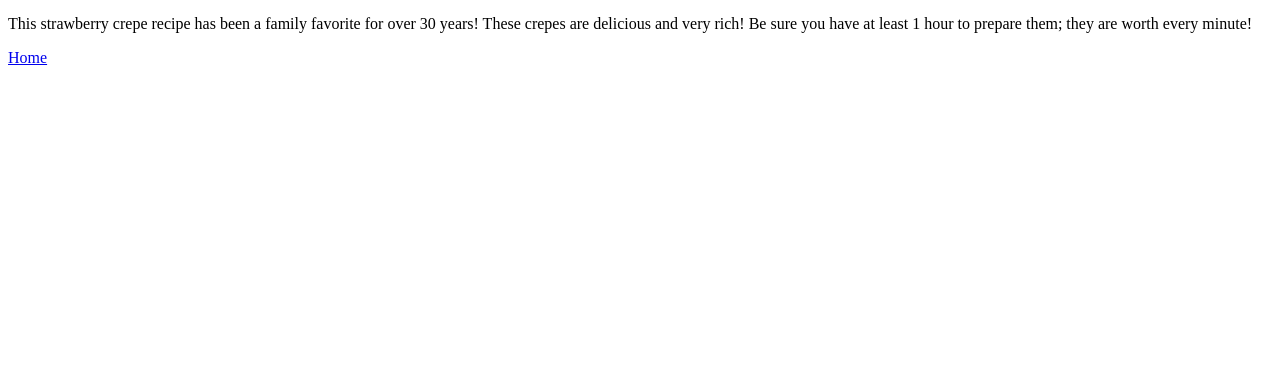
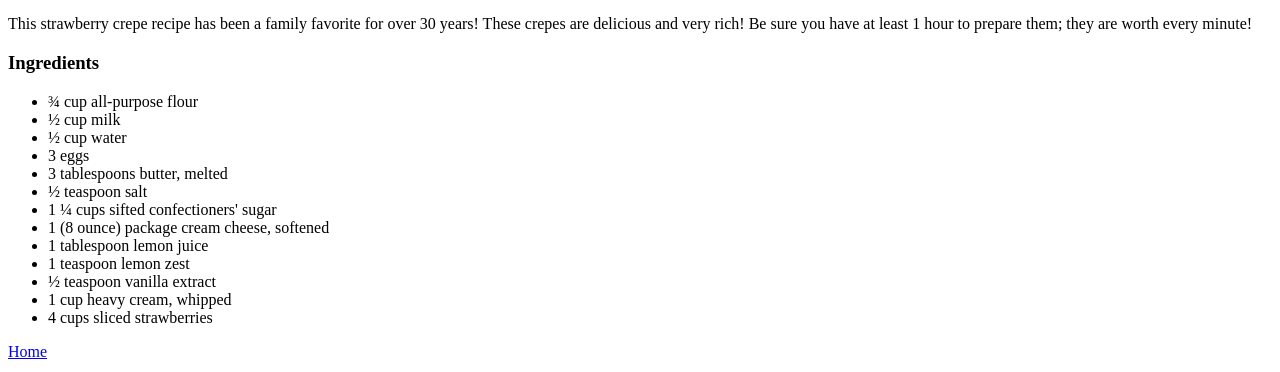
Before and after one commit to mtamelyte/odin-recipes, a plain HTML site: page recipes/crepes.html in a window 1280 px wide. Shown: the part 428-800 px from the top of the page. Drawn offline with Linux system fonts and the light colour scheme.

Commit message:
Add an ingredients list

```diff
--- a/recipes/crepes.html
+++ b/recipes/crepes.html
@@ -3,13 +3,29 @@
 <head>
     <meta charset="UTF-8">
     <meta name="viewport" content="width=device-width, initial-scale=1.0">
-    <title>Document</title>
+    <title>Crepes</title>
 </head>
 <body>
     <h1>Crepes</h1>
     <img src="https://www.allrecipes.com/thmb/XqUA3oM4yrXH05nQbXwxNA5I_Nk=/0x512/filters:no_upscale():max_bytes(150000):strip_icc():format(webp)/AR-143886-creamy-strawberry-crepes-DDMFS-3x4-88986b3dae634ed586509e8e038b764c.jpg" alt="Image of the crepes">
     <h3>Description</h3>
     <p>This strawberry crepe recipe has been a family favorite for over 30 years! These crepes are delicious and very rich! Be sure you have at least 1 hour to prepare them; they are worth every minute!</p>
+    <h3>Ingredients</h3>
+    <ul>
+        <li>¾ cup all-purpose flour</li>
+        <li>½ cup milk</li>
+        <li>½ cup water</li>
+        <li>3 eggs</li>
+        <li>3 tablespoons butter, melted</li>
+        <li>½ teaspoon salt</li>
+        <li>1 ¼ cups sifted confectioners' sugar</li>
+        <li>1 (8 ounce) package cream cheese, softened</li>
+        <li>1 tablespoon lemon juice</li>
+        <li>1 teaspoon lemon zest</li>
+        <li>½ teaspoon vanilla extract</li>
+        <li>1 cup heavy cream, whipped</li>
+        <li>4 cups sliced strawberries</li>
+    </ul>
     <a href="../index.html">Home</a>
 </body>
 </html>
```
